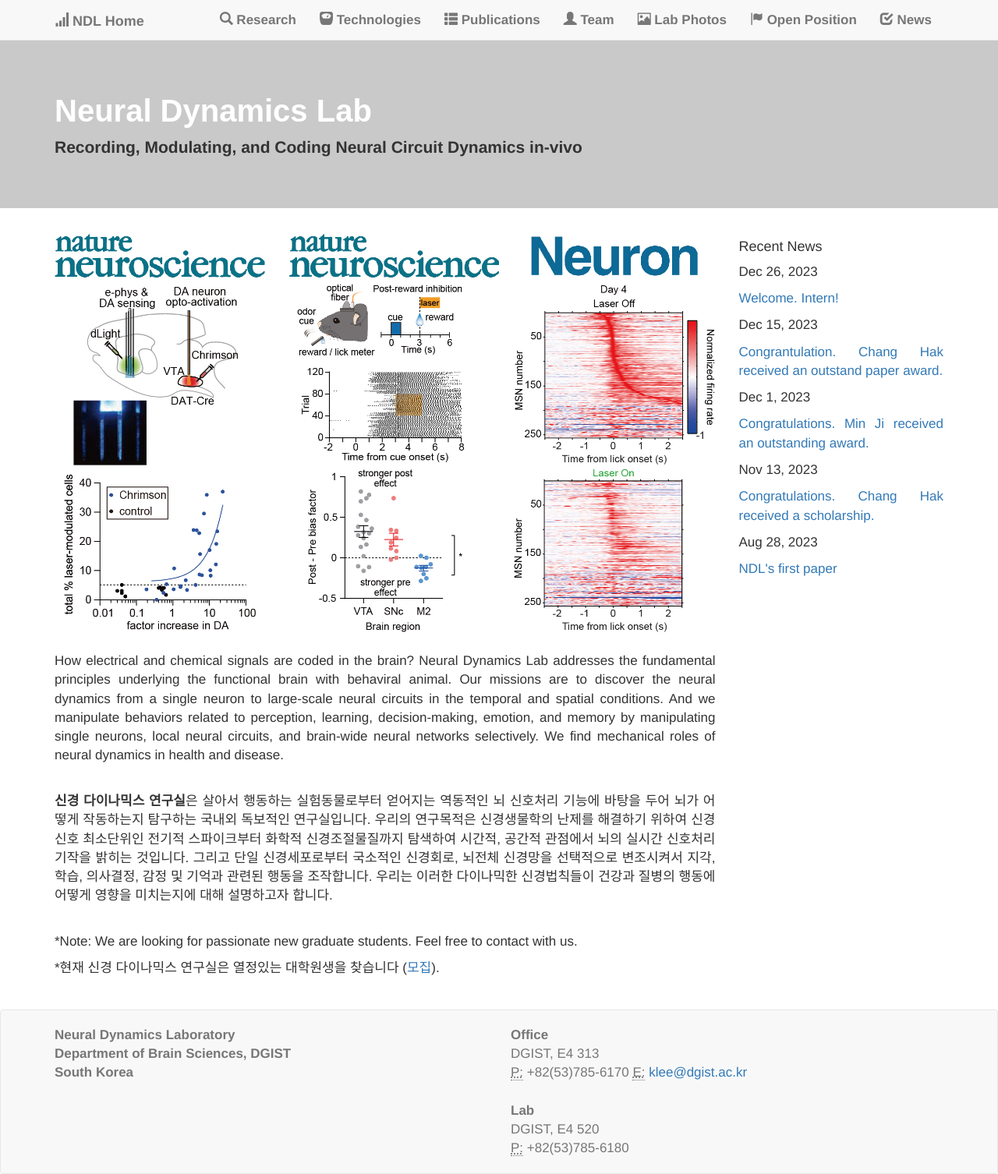
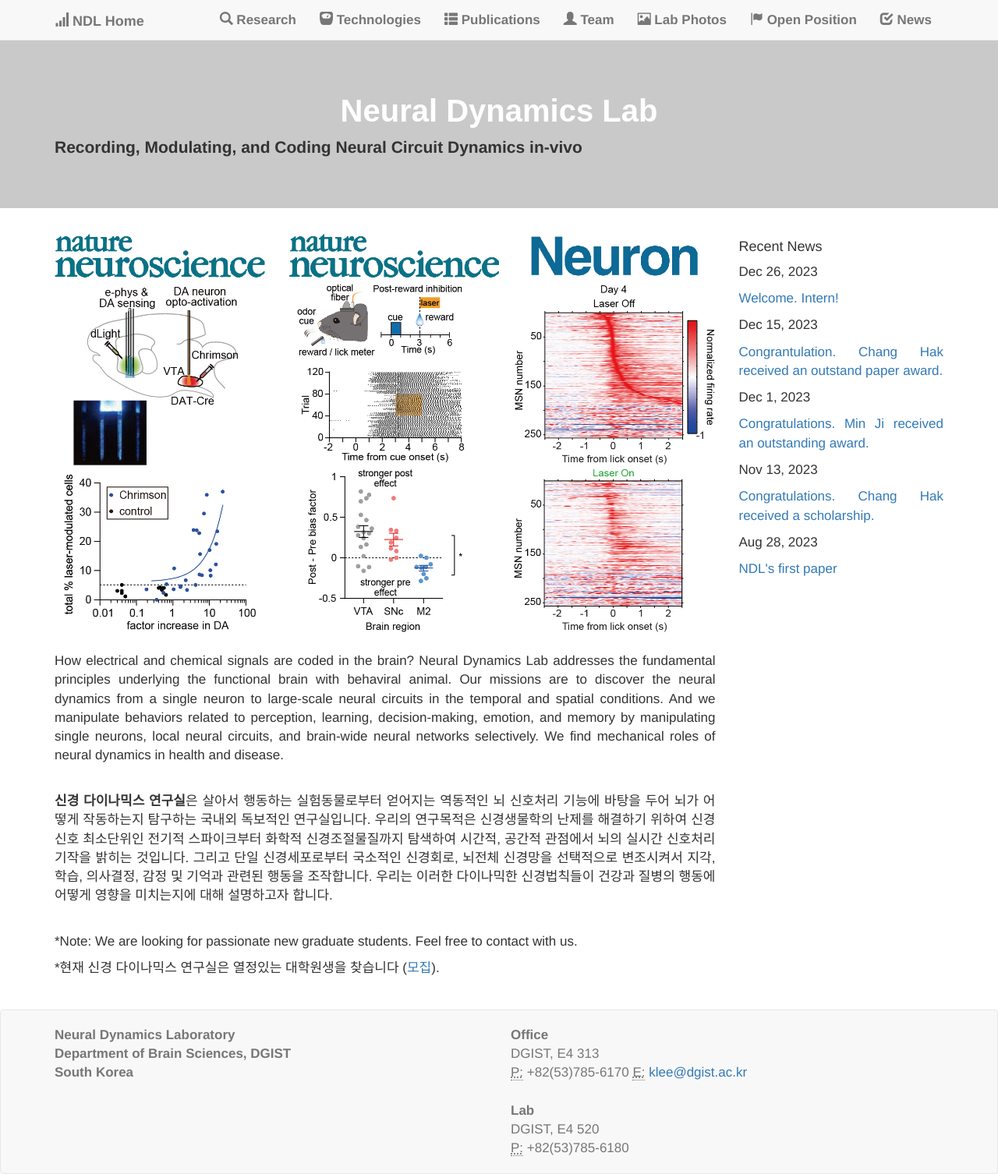
Before and after one commit to kleelab/kleelab.github.io, a Jekyll site: the page built from index.html, in a window 1280 px wide. Shown: the whole page at 78% size. Built offline with Jekyll 4.4.1, drawn with Linux system fonts in a browser that asks for light colours; nearby versions of some CDN libraries; a style sheet for code colours, icons or effects is not loaded.

Commit message:
Update home.html

```diff
--- a/_layouts/home.html
+++ b/_layouts/home.html
@@ -3,8 +3,8 @@ layout: default
 ---
 <div class="jumbotron">
   <div class="container">
-    <h1><b>Neural Dynamics Lab</b></h1>
-    <p><b>Recording, Modulating, and Coding Neural Circuit Dynamics in-vivo</b></p>
+    <h1 class="text-center"><b>Neural Dynamics Lab</b></h1>
+    <p lcass="text-cemter"><b>Recording, Modulating, and Coding Neural Circuit Dynamics in-vivo</b></p>
   </div>
 </div>
 
```
